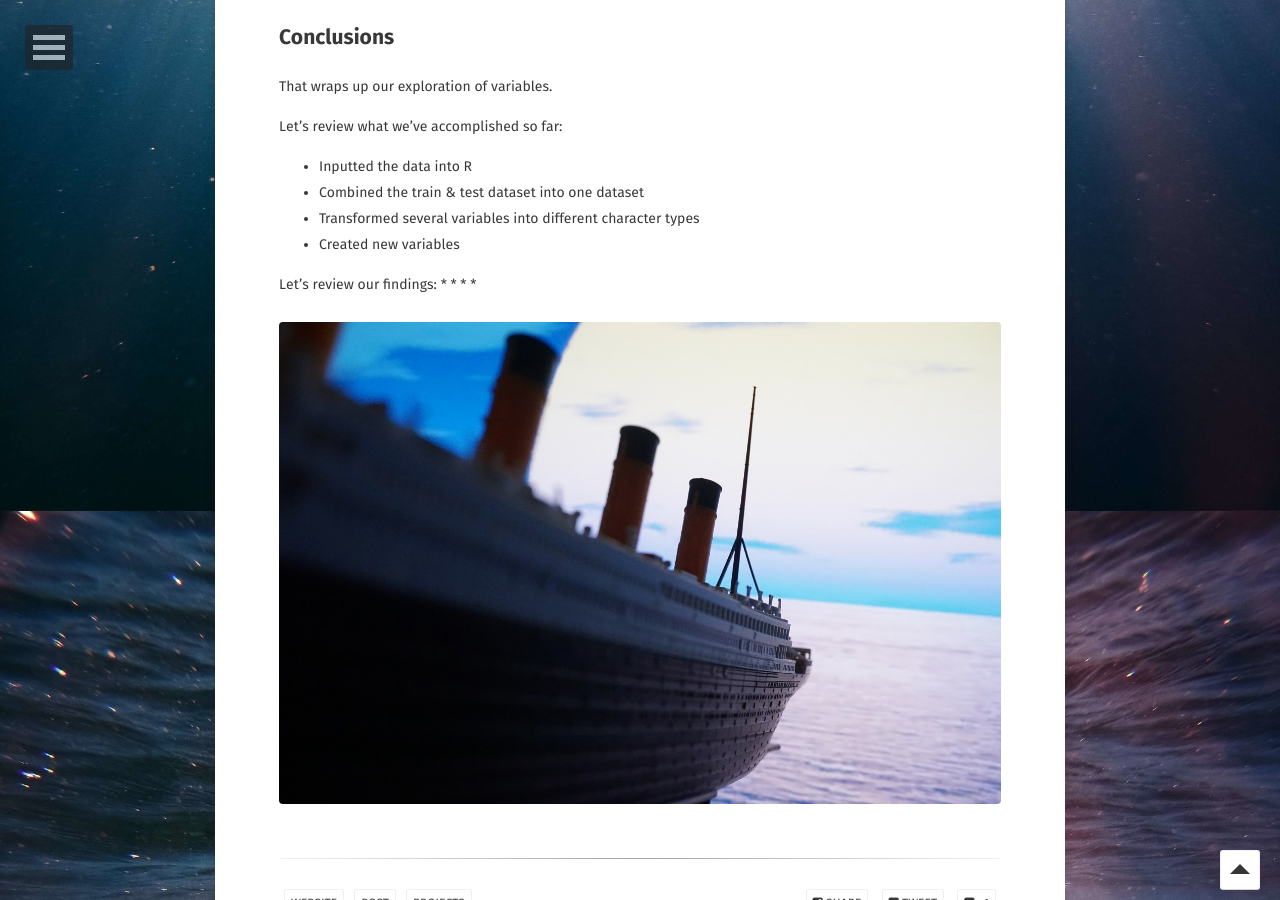
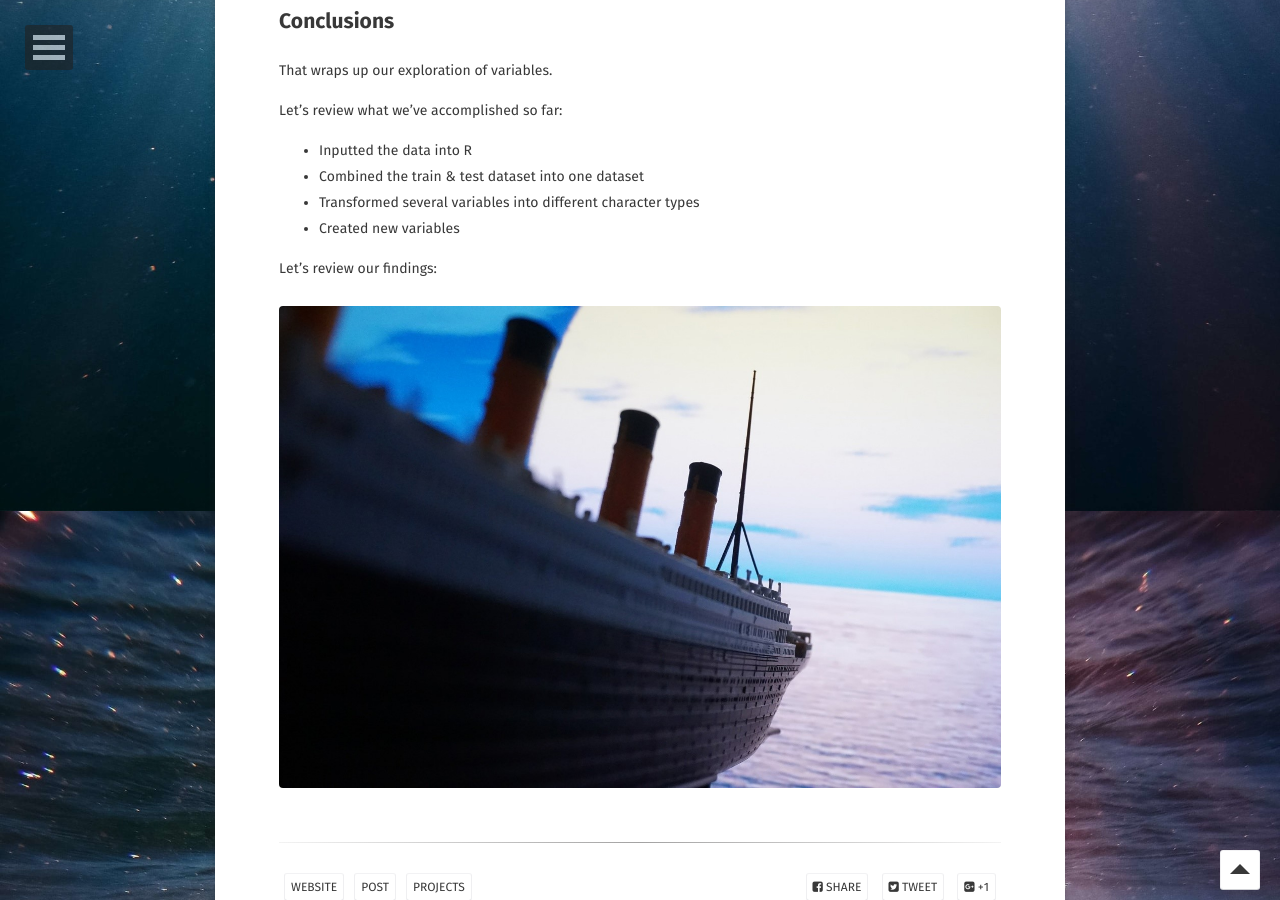
Before and after one commit to sarahschirduan/sarahschirduan.github.io, a Jekyll site: the page built from _posts/2019-06-15-titanic-part1.md, in a window 1280 px wide and 900 px high, scrolled down 6209 px. Built offline with Jekyll 4.4.1, drawn with Linux system fonts in a browser that asks for light colours; some web fonts are replaced.

Commit message:
Update 2019-06-15-titanic-part1.md

```diff
--- a/_posts/2019-06-15-titanic-part1.md
+++ b/_posts/2019-06-15-titanic-part1.md
@@ -44,10 +44,10 @@
 ## Inputting Data into R
 
 Download files from Kaggle, open in R, then click on train file & test file to get a feel for the variables. We want to combine both sets into one dataset so we can perform summary statistics and variable changes one one dataset instead of two. Yet, when we look at the test dataset, we notice it does not have the same number of columns as the train dataset. This is because it does not have the survived: yes or no variable. We’ll need to add a ‘test.survived’ variable. Instead of editing original test dataset file, we’ll create a copy of the test dataset and simply add the new test.survived variable. We'll fill in "None" for the values in this column because in the test dataset we do not know if the passenger survived.  Please reference GitHub for the detailed code.
-
+<br>
 
 Next, we’ll create a new data frame which contains all rows from train dataset and from the new test dataset. When I initially used the rbind function to combine the two sets, it did not work. I went back and realized when I created the test.survived variable in the new test dataset, I called the column name ‘survived’ instead of ‘Survived’. Because of this small syntax difference the rbind would not work, so I had to go back and edit the code.
-
+<br>
 
 Let’s look at the data types to make sure they are appropriate. We find that the Survived variable is categorized as character, however it is made up of ‘0’s (passenger did not survive), ‘1’s (passenger did survive), and ‘None’. Thus, we need to recharacterize this data type to a factor. In this case, the factor will have three levels, 0, 1, or None. The other variable we need to recharacterize is PClass, currently it is an integer 1 (1st class), 2 (2nd class), 3 (3rd class). We don’t care that the numeric value is 1, except that we know 1 means the passenger is in 1st class. Thus, we will also change this variable to a factor.
 <br>
@@ -86,7 +86,7 @@
 <br>
 
 As we look at the data, we notice in the name variable there is a title, either Master, Miss, Mrs. And Mr.    Langer had the idea of isolating the title and having it as a new variable in the dataset. We'll create a for loop to isolate the title. Please reference the code in GitHub to see exactly how this is done as it gets a little complicated. Once isolated we create a graph to see impact of title on survival rate.
-
+<br>
 
 This confirms the notion of women and children first. Master, Miss, and Mrs. have the highest survival rates in the first 2 classes compared to Mr.
 
@@ -106,7 +106,7 @@
 
 Luckily, we have the newly created title variable which we believe to be something of an indicator for age. Let’s test it out for passengers with the title Master. We’ll create a variable called ‘boys’ populated only with those instances/rows where the title is Master. Next, we’ll look at the age range for boys.
 
-
+<br>
 The average age for passengers with title Master is 6 years old. This confirms Master equates to male children, max age is 14 ½ .
 
 <figure>
@@ -116,11 +116,11 @@
 <br>
 
 Let’s look at the ticket variable. We note that it is a factor with 929 levels. That is too many unique observations for it to really be considered a factor. We need to change it from a factor to a string. We’ll use the as.character function.
-
+<br>
 After making that change we can preview the data by using the ‘head’ function to ensure it is formatted as we expected.
-
+<br>
 I also want to confirm there are no NA’s for this variable. We can use the sum(is.na(variable)) code. This reveals no NA's.
-
+<br>
 Note whenever you see a #, this signifies a comment, it is not executable code but is a visible reminder of the purpose for that specific line of code. Because when you’re looking at something weeks later you might not recall the reason for each line of code.
 
 <figure>
@@ -140,10 +140,7 @@
 * Created new variables
 
 Let's review our findings:
-*
-*
-*
-*
+
 
 
 <figure>
```
